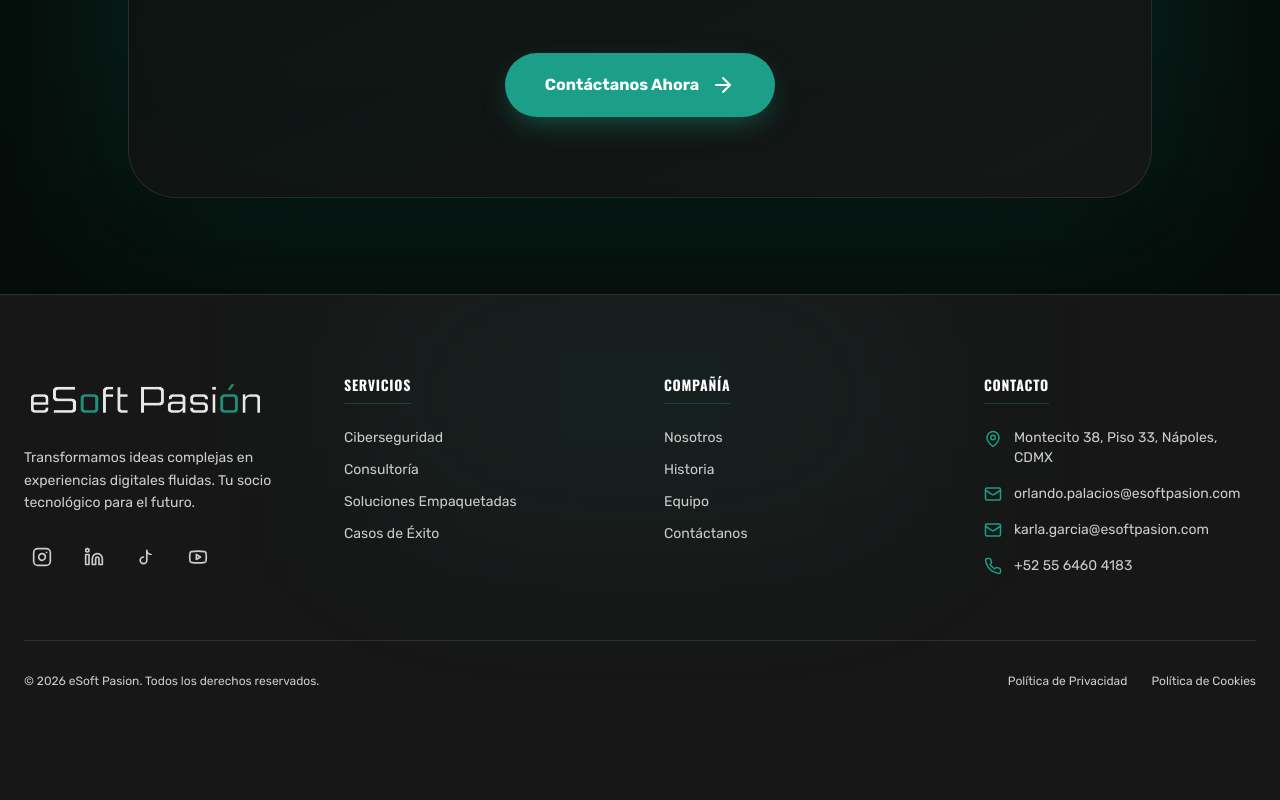
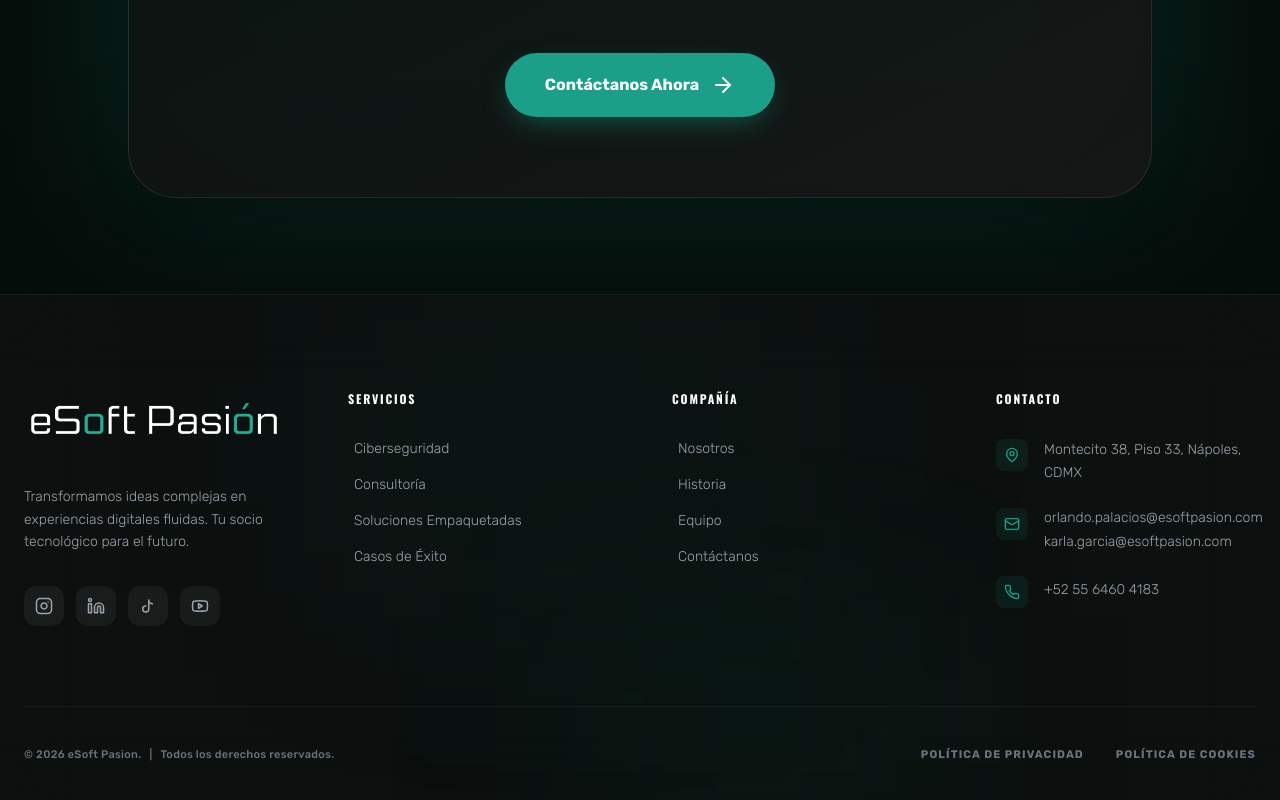
Before and after one commit to edwinrayr/eSoft_NewWebSite, a React (Vite) app in the folder eSoft-Pasion-V3/: page / in a window 1280 px wide. Shown: the part 4902-5702 px from the top of the page. Before the commit the page ends 5631 px from the top, so only its background shows below. Built offline with nearby package versions, Linux system fonts and the light colour scheme.

Commit message:
feat: Mejora en el diseño del Footer.

```diff
--- a/eSoft-Pasion-V3/src/components/layout/Footer.tsx
+++ b/eSoft-Pasion-V3/src/components/layout/Footer.tsx
@@ -1,8 +1,8 @@
-import { Instagram, Linkedin, Mail, MapPin, Phone, Youtube, ChevronRight } from 'lucide-react';
+import { Instagram, Linkedin, Mail, MapPin, Phone, Youtube, ChevronRight, ExternalLink } from 'lucide-react';
 import { useTranslation } from 'react-i18next';
 import { Link } from 'react-router-dom';
 
-// Icono de TikTok personalizado (SVG inline)
+// Icono de TikTok personalizado estilizado
 const TikTokIcon = ({ size = 20, className = "" }: { size?: number, className?: string }) => (
   <svg
     width={size}
@@ -24,185 +24,127 @@ export default function Footer() {
   const currentYear = new Date().getFullYear();
 
   return (
-    /* CAMBIO:
-       - bg-esoft-dark/80: Da transparencia en modo claro.
-       - dark:bg-esoft-dark: Vuelve al color sólido en modo oscuro.
-       - backdrop-blur-md: Hace que el fondo se vea como cristal esmerilado.
-    */
-    <footer className="bg-esoft-dark/80 dark:bg-esoft-dark border-t border-white/10 pt-20 pb-10 relative overflow-hidden z-10 backdrop-blur-md transition-colors duration-500">
+    <footer className="relative bg-white/30 dark:bg-[#050d0a]/60 border-t border-gray-200 dark:border-white/5 pt-24 pb-12 overflow-hidden backdrop-blur-2xl transition-colors duration-500">
 
-      {/* Luz de fondo sutil (Efecto Glow) */}
-      <div className="absolute top-0 left-1/2 -translate-x-1/2 w-[500px] h-[200px] bg-esoft-accent/10 blur-[100px] pointer-events-none" />
+      {/* Luces de ambiente sincronizadas con el Home */}
+      <div className="absolute top-0 left-1/4 w-[500px] h-[300px] bg-esoft-accent/5 blur-[120px] pointer-events-none" />
+      <div className="absolute bottom-0 right-1/4 w-[400px] h-[200px] bg-emerald-500/5 blur-[100px] pointer-events-none" />
 
       <div className="max-w-7xl mx-auto px-6 relative z-10">
-        <div className="grid grid-cols-1 md:grid-cols-2 lg:grid-cols-4 gap-12 mb-16">
+        <div className="grid grid-cols-1 md:grid-cols-2 lg:grid-cols-4 gap-16 mb-20">
 
-          {/* Columna 1: Marca y Misión */}
-          <div className="space-y-6">
-            <div className="flex items-center gap-3">
-              <Link to="/">
+          {/* Columna 1: Marca y Presencia Digital */}
+          <div className="space-y-8">
+            <Link to="/" className="inline-block transform hover:scale-105 transition-transform duration-300">
               <img
                 src="/esoftlogo.png"
                 alt="Logo eSoft Pasion"
-                  className="h-12 w-auto object-contain opacity-90 hover:opacity-100 transition-opacity"
+                className="h-14 w-auto object-contain dark:brightness-110"
               />
             </Link>
-            </div>
 
-            <p className="text-esoft-gray-light text-sm leading-relaxed">
+            <p className="text-gray-600 dark:text-gray-400 text-sm leading-relaxed font-light">
               {t('footer.description')}
             </p>
 
-            <div className="flex gap-4">
+            {/* Redes Sociales Estilo Apple (Glass Buttons) */}
+            <div className="flex gap-3">
+              {[
+                { icon: <Instagram size={18} />, href: "https://www.instagram.com/esoftpasion", label: "Instagram" },
+                { icon: <Linkedin size={18} />, href: "https://www.linkedin.com/company/esoft-pasi%C3%B3n-por-la-tecnolog%C3%ADa-2006/", label: "LinkedIn" },
+                { icon: <TikTokIcon size={18} />, href: "https://www.tiktok.com/@esoft.pasion", label: "TikTok" },
+                { icon: <Youtube size={18} />, href: "https://www.youtube.com/@PasionPorLaTecnologia", label: "YouTube" }
+              ].map((social, idx) => (
                 <a
-                href="https://www.instagram.com/esoftpasion?igsh=ZzlsOG1sNjJrejVt"
+                  key={idx}
+                  href={social.href}
                   target="_blank"
                   rel="noopener noreferrer"
-                className="text-esoft-gray-light hover:text-esoft-accent transition-colors p-2 hover:bg-white/5 rounded-full"
-                aria-label="Instagram"
+                  className="w-10 h-10 flex items-center justify-center rounded-xl bg-gray-100 dark:bg-white/5 text-gray-500 dark:text-gray-400 hover:bg-esoft-accent hover:text-white dark:hover:bg-esoft-accent transition-all duration-300 border border-transparent hover:border-esoft-accent/20 shadow-sm"
+                  aria-label={social.label}
                 >
-                <Instagram size={20} />
+                  {social.icon}
                 </a>
-
-              <a
-                href="https://www.linkedin.com/company/esoft-pasi%C3%B3n-por-la-tecnolog%C3%ADa-2006/"
-                target="_blank"
-                rel="noopener noreferrer"
-                className="text-esoft-gray-light hover:text-esoft-accent transition-colors p-2 hover:bg-white/5 rounded-full"
-                aria-label="LinkedIn"
-              >
-                <Linkedin size={20} />
-              </a>
-
-              <a
-                href="https://www.tiktok.com/@esoft.pasion"
-                target="_blank"
-                rel="noopener noreferrer"
-                className="text-esoft-gray-light hover:text-esoft-accent transition-colors p-2 hover:bg-white/5 rounded-full"
-                aria-label="TikTok"
-              >
-                <TikTokIcon size={20} />
-              </a>
-
-              <a
-                href="https://www.youtube.com/@PasionPorLaTecnologia"
-                target="_blank"
-                rel="noopener noreferrer"
-                className="text-esoft-gray-light hover:text-esoft-accent transition-colors p-2 hover:bg-white/5 rounded-full"
-                aria-label="YouTube"
-              >
-                <Youtube size={20} />
-              </a>
+              ))}
             </div>
           </div>
 
-          {/* Columna 2: Servicios & Soluciones */}
+          {/* Columna 2: Servicios con Hover Inteligente */}
           <div>
-            <h4 className="text-white font-heading font-bold uppercase tracking-wider mb-6 text-sm border-b border-esoft-accent/30 pb-2 w-fit">
+            <h4 className="text-gray-900 dark:text-white font-heading font-bold uppercase tracking-[0.15em] mb-8 text-xs">
               {t('footer.col1')}
             </h4>
-            <ul className="space-y-3">
-              <li>
-                <Link to="/servicios#security" className="group flex items-center text-esoft-gray-light hover:text-esoft-accent transition-colors text-sm">
-                  <span className="w-0 overflow-hidden group-hover:w-5 transition-all duration-300 ease-out text-esoft-accent">
-                    <ChevronRight size={16} />
-                  </span>
-                  <span>{t('navbar.cybersecurity', 'Ciberseguridad')}</span>
+            <ul className="space-y-4">
+              {[
+                { to: "/servicios#security", label: t('navbar.cybersecurity') },
+                { to: "/servicios#consulting", label: t('navbar.consulting') },
+                { to: "/servicios#infra", label: t('navbar.packaged') },
+                { to: "/soluciones", label: t('navbar.cases') }
+              ].map((link, idx) => (
+                <li key={idx}>
+                  <Link to={link.to} className="group flex items-center text-gray-600 dark:text-gray-400 hover:text-esoft-accent dark:hover:text-white transition-all duration-300 text-sm">
+                    <ChevronRight size={14} className="opacity-0 -ml-4 group-hover:opacity-100 group-hover:ml-0 transition-all text-esoft-accent mr-2" />
+                    <span className="font-light">{link.label}</span>
                   </Link>
                 </li>
-              <li>
-                <Link to="/servicios#consulting" className="group flex items-center text-esoft-gray-light hover:text-esoft-accent transition-colors text-sm">
-                  <span className="w-0 overflow-hidden group-hover:w-5 transition-all duration-300 ease-out text-esoft-accent">
-                    <ChevronRight size={16} />
-                  </span>
-                  <span>{t('navbar.consulting', 'Consultoría')}</span>
-                </Link>
-              </li>
-              <li>
-                <Link to="/servicios#infra" className="group flex items-center text-esoft-gray-light hover:text-esoft-accent transition-colors text-sm">
-                  <span className="w-0 overflow-hidden group-hover:w-5 transition-all duration-300 ease-out text-esoft-accent">
-                    <ChevronRight size={16} />
-                  </span>
-                  <span>{t('navbar.packaged', 'Soluciones Empaquetadas')}</span>
-                </Link>
-              </li>
-              <li>
-                <Link to="/soluciones" className="group flex items-center text-esoft-gray-light hover:text-esoft-accent transition-colors text-sm">
-                  <span className="w-0 overflow-hidden group-hover:w-5 transition-all duration-300 ease-out text-esoft-accent">
-                    <ChevronRight size={16} />
-                  </span>
-                  <span>{t('navbar.cases', 'Casos de Éxito')}</span>
-                </Link>
-              </li>
+              ))}
             </ul>
           </div>
 
           {/* Columna 3: Compañía */}
           <div>
-            <h4 className="text-white font-heading font-bold uppercase tracking-wider mb-6 text-sm border-b border-esoft-accent/30 pb-2 w-fit">
+            <h4 className="text-gray-900 dark:text-white font-heading font-bold uppercase tracking-[0.15em] mb-8 text-xs">
               {t('footer.col2')}
             </h4>
-            <ul className="space-y-3">
-              <li>
-                <Link to="/nosotros" className="group flex items-center text-esoft-gray-light hover:text-esoft-accent transition-colors text-sm">
-                  <span className="w-0 overflow-hidden group-hover:w-5 transition-all duration-300 ease-out text-esoft-accent">
-                    <ChevronRight size={16} />
-                  </span>
-                  <span>{t('navbar.about', 'Acerca de Nosotros')}</span>
+            <ul className="space-y-4">
+              {[
+                { to: "/nosotros", label: t('navbar.about') },
+                { to: "/nosotros/historia", label: t('navbar.history') },
+                { to: "/nosotros/equipo", label: t('navbar.team') },
+                { to: "/contacto", label: t('navbar.contact') }
+              ].map((link, idx) => (
+                <li key={idx}>
+                  <Link to={link.to} className="group flex items-center text-gray-600 dark:text-gray-400 hover:text-esoft-accent dark:hover:text-white transition-all duration-300 text-sm">
+                    <ChevronRight size={14} className="opacity-0 -ml-4 group-hover:opacity-100 group-hover:ml-0 transition-all text-esoft-accent mr-2" />
+                    <span className="font-light">{link.label}</span>
                   </Link>
                 </li>
-              <li>
-                <Link to="/nosotros/historia" className="group flex items-center text-esoft-gray-light hover:text-esoft-accent transition-colors text-sm">
-                  <span className="w-0 overflow-hidden group-hover:w-5 transition-all duration-300 ease-out text-esoft-accent">
-                    <ChevronRight size={16} />
-                  </span>
-                  <span>{t('navbar.history', 'Nuestra Historia')}</span>
-                </Link>
-              </li>
-              <li>
-                <Link to="/nosotros/equipo" className="group flex items-center text-esoft-gray-light hover:text-esoft-accent transition-colors text-sm">
-                  <span className="w-0 overflow-hidden group-hover:w-5 transition-all duration-300 ease-out text-esoft-accent">
-                    <ChevronRight size={16} />
-                  </span>
-                  <span>{t('navbar.team', 'Nuestro Equipo')}</span>
-                </Link>
-              </li>
-              <li>
-                <Link to="/contacto" className="group flex items-center text-esoft-gray-light hover:text-esoft-accent transition-colors text-sm">
-                  <span className="w-0 overflow-hidden group-hover:w-5 transition-all duration-300 ease-out text-esoft-accent">
-                    <ChevronRight size={16} />
-                  </span>
-                  <span>{t('navbar.contact', 'Contáctanos')}</span>
-                </Link>
-              </li>
+              ))}
             </ul>
           </div>
 
-          {/* Columna 4: Contacto */}
+          {/* Columna 4: Contacto Estilizado */}
           <div>
-            <h4 className="text-white font-heading font-bold uppercase tracking-wider mb-6 text-sm border-b border-esoft-accent/30 pb-2 w-fit">
+            <h4 className="text-gray-900 dark:text-white font-heading font-bold uppercase tracking-[0.15em] mb-8 text-xs">
               {t('footer.col3')}
             </h4>
-            <ul className="space-y-4 text-sm text-esoft-gray-light">
-              <li className="flex items-start gap-3 group cursor-default">
-                <MapPin size={18} className="text-esoft-accent shrink-0 mt-0.5 group-hover:text-white transition-colors" />
-                <span className="group-hover:text-white transition-colors">Montecito 38, Piso 33, Nápoles, CDMX</span>
+            <ul className="space-y-6">
+              <li className="flex gap-4">
+                <div className="w-8 h-8 rounded-lg bg-esoft-accent/10 flex items-center justify-center text-esoft-accent shrink-0">
+                  <MapPin size={16} />
+                </div>
+                <span className="text-sm text-gray-600 dark:text-gray-400 font-light leading-relaxed">
+                  Montecito 38, Piso 33, Nápoles, CDMX
+                </span>
               </li>
-              <li className="flex items-center gap-3 group">
-                <Mail size={18} className="text-esoft-accent shrink-0 group-hover:text-white transition-colors" />
-                <a href="mailto:orlando.palacios@esoftpasion.com" className="hover:text-white transition-colors break-all">
+              <li className="flex gap-4 group">
+                <div className="w-8 h-8 rounded-lg bg-esoft-accent/10 flex items-center justify-center text-esoft-accent shrink-0 group-hover:bg-esoft-accent group-hover:text-white transition-colors">
+                  <Mail size={16} />
+                </div>
+                <div className="flex flex-col gap-1">
+                  <a href="mailto:orlando.palacios@esoftpasion.com" className="text-sm text-gray-600 dark:text-gray-400 hover:text-esoft-accent transition-colors font-light">
                     orlando.palacios@esoftpasion.com
                   </a>
-              </li>
-              <li className="flex items-center gap-3 group">
-                <Mail size={18} className="text-esoft-accent shrink-0 group-hover:text-white transition-colors" />
-                <a href="mailto:karla.garcia@esoftpasion.com" className="hover:text-white transition-colors break-all">
+                  <a href="mailto:karla.garcia@esoftpasion.com" className="text-sm text-gray-600 dark:text-gray-400 hover:text-esoft-accent transition-colors font-light">
                     karla.garcia@esoftpasion.com
                   </a>
+                </div>
               </li>
-              <li className="flex items-center gap-3 group">
-                <Phone size={18} className="text-esoft-accent shrink-0 group-hover:text-white transition-colors" />
-                <a href="tel:+525564604183" className="hover:text-white transition-colors">
+              <li className="flex gap-4 group">
+                <div className="w-8 h-8 rounded-lg bg-esoft-accent/10 flex items-center justify-center text-esoft-accent shrink-0 group-hover:bg-esoft-accent group-hover:text-white transition-colors">
+                  <Phone size={16} />
+                </div>
+                <a href="tel:+525564604183" className="text-sm text-gray-600 dark:text-gray-400 hover:text-esoft-accent transition-colors font-light pt-1">
                   +52 55 6460 4183
                 </a>
               </li>
@@ -210,16 +152,21 @@ export default function Footer() {
           </div>
         </div>
 
-        {/* Barra Inferior */}
-        <div className="border-t border-white/10 pt-8 flex flex-col md:flex-row justify-between items-center gap-4">
-          <p className="text-xs text-esoft-gray-light">
-            &copy; {currentYear} eSoft Pasion. {t('footer.rights')}
-          </p>
-          <div className="flex gap-6 text-xs text-esoft-gray-light">
-            <Link to="/privacidad" className="hover:text-esoft-accent transition-colors">
+        {/* Barra Inferior Premium */}
+        <div className="pt-10 border-t border-gray-200 dark:border-white/5 flex flex-col md:flex-row justify-between items-center gap-6">
+          <div className="flex items-center gap-2 text-[11px] text-gray-500 dark:text-gray-500 font-medium tracking-wide">
+            <span>&copy; {currentYear} eSoft Pasion.</span>
+            <span className="hidden md:block">|</span>
+            <span>{t('footer.rights')}</span>
+          </div>
+
+          <div className="flex gap-8 text-[11px] font-bold uppercase tracking-widest">
+            <Link to="/privacidad" className="text-gray-500 dark:text-gray-500 hover:text-esoft-accent transition-colors">
               {t('footer.privacy')}
             </Link>
-            <Link to="/cookies" className="hover:text-white transition-colors">{t('footer.cookies')}</Link>
+            <Link to="/cookies" className="text-gray-500 dark:text-gray-500 hover:text-esoft-accent transition-colors">
+              {t('footer.cookies')}
+            </Link>
           </div>
         </div>
       </div>
```
Lines whose indentation alone changed are shown as unchanged.
